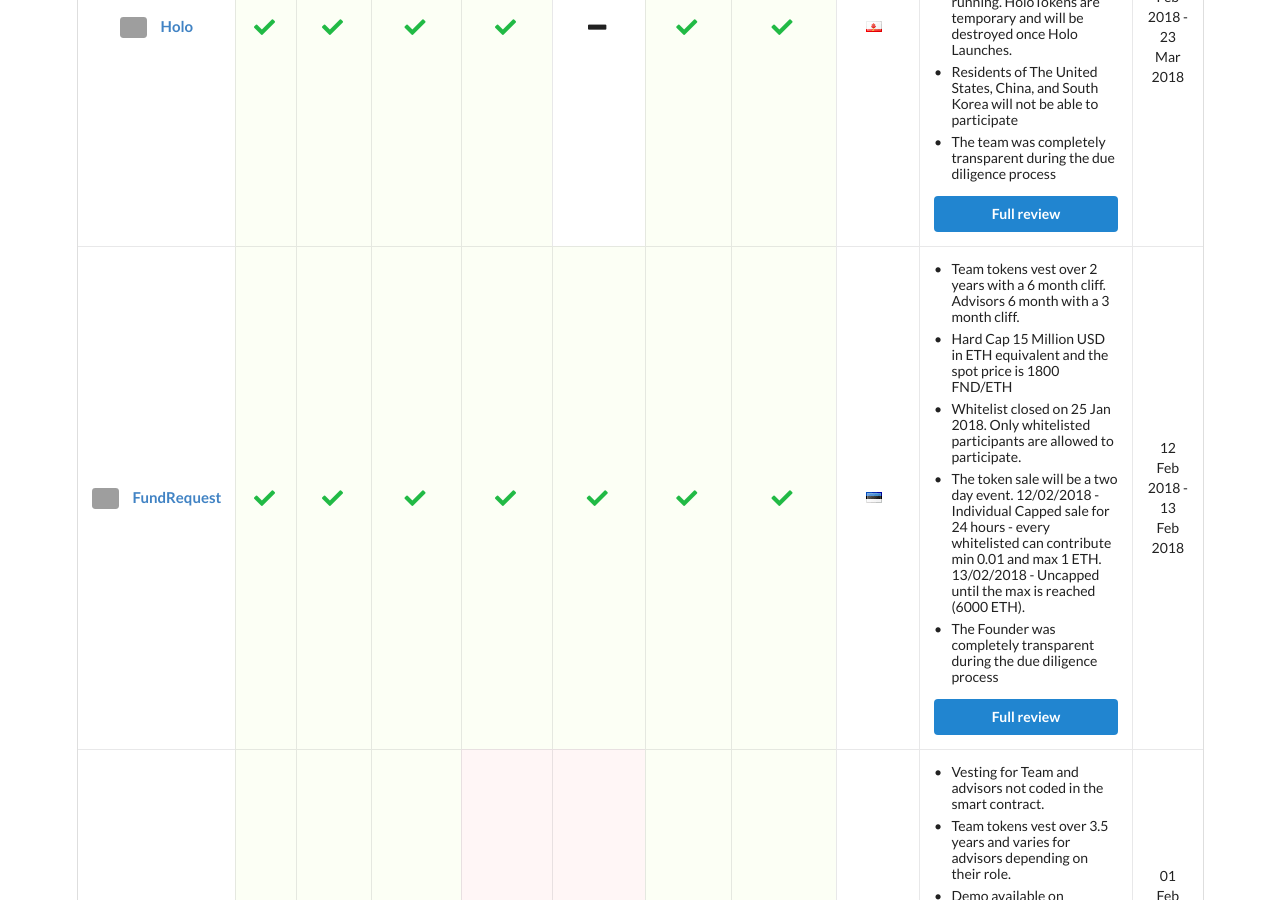
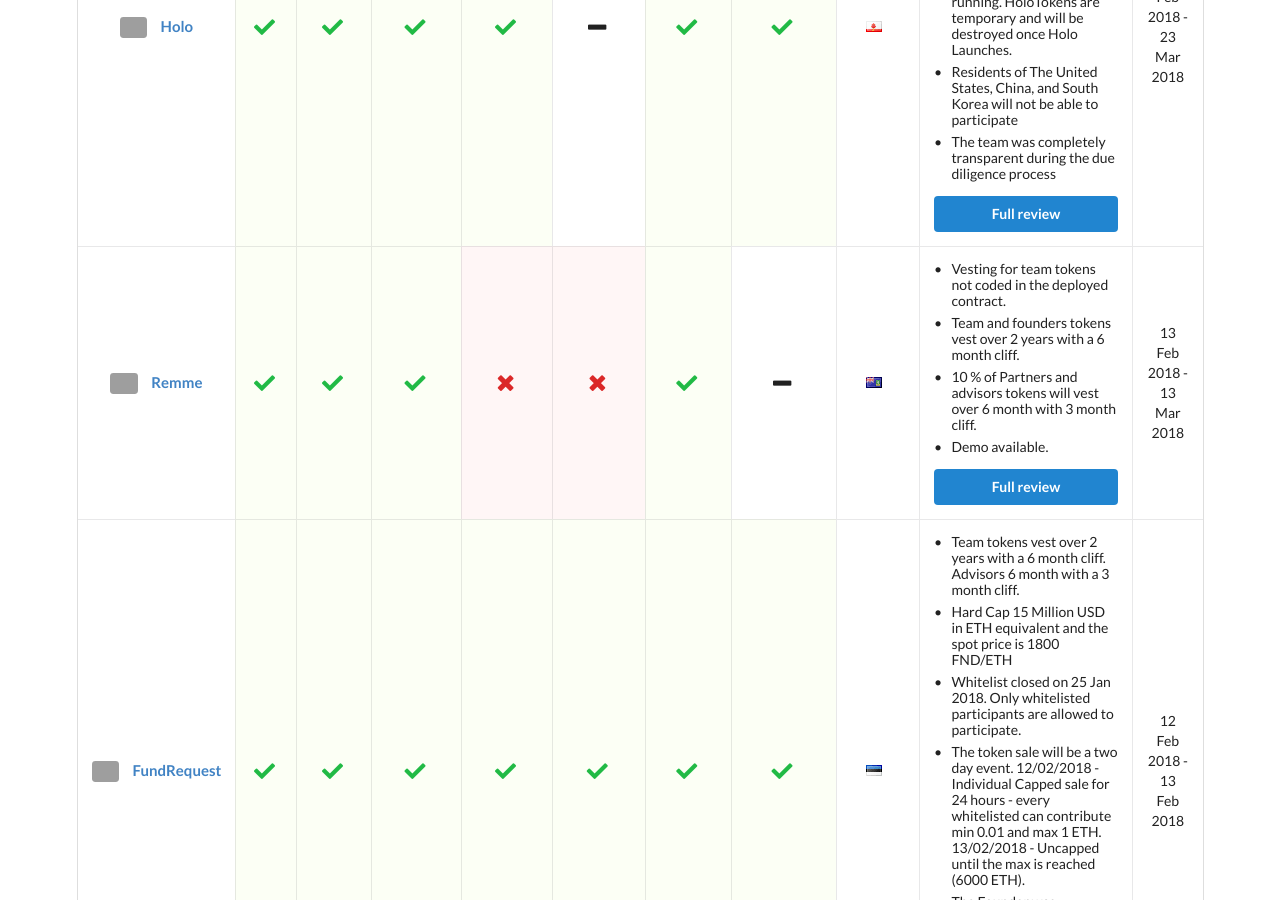
Before and after one commit to ico-check/ico-check, a Jekyll site: the page built from index.md, in a window 1280 px wide and 900 px high, scrolled down 1186 px. Built offline with Jekyll 4.4.1, drawn with Linux system fonts in a browser that asks for light colours; nearby versions of some CDN libraries; grey boxes are pictures that could not be loaded.

Commit message:
37-remme-ico-check
Added Remme

```diff
--- a/_data/active-future-icos.yml
+++ b/_data/active-future-icos.yml
@@ -60,6 +60,27 @@
   ico_end_date: 2018-03-23T11:00:00Z
   safe: false
   issue_url: https://github.com/ico-check/ico-check/issues/24
+
+- name: Remme
+  image: https://i.imgur.com/imj7JQL.jpg
+  url: https://tokensale.remme.io
+  real_team: true
+  github: true
+  smart_contract: true
+  product: false
+  min_vesting: false
+  have_company: true
+  transparent:
+  location: British Virgin Islands
+  comments:
+    - content: Vesting for team tokens not coded in the deployed contract.
+    - content: Team and founders tokens vest over 2 years with a 6 month cliff.
+    - content: 10 % of Partners and advisors tokens will vest over 6 month with 3 month cliff.
+    - content: Demo available.
+  ico_start_date: 2018-02-13T11:00:00Z
+  ico_end_date: 2018-03-13T11:00:00Z
+  safe:
+  issue_url: https://github.com/ico-check/ico-check/issues/50
 
 - name: FundRequest
   image: https://i.imgur.com/jNolXfq.png
```
